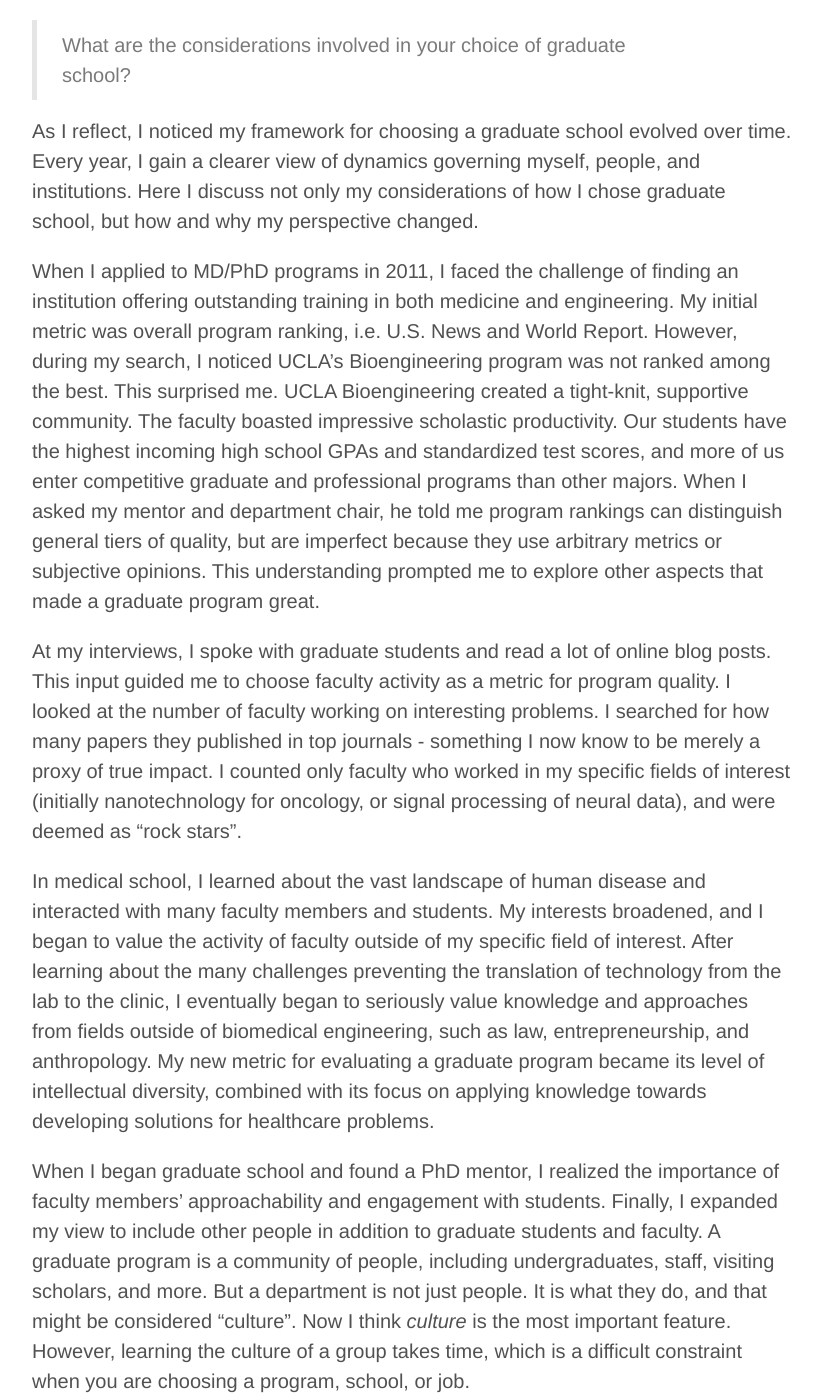
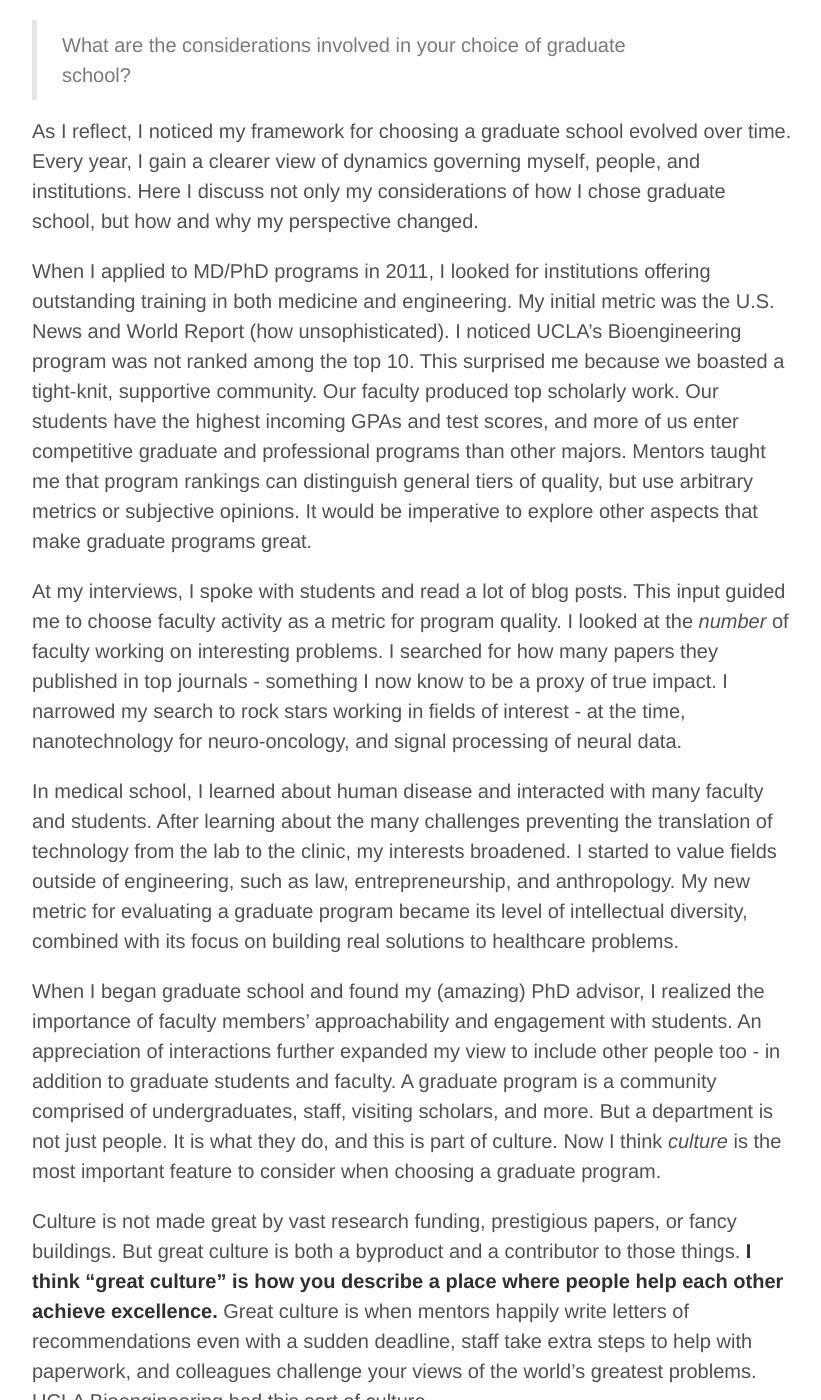
Before and after one commit to erikr/erikr.github.io, a Jekyll site: the page built from _posts/2014-11-03-culture.md, in a window 1280 px wide and 1400 px high, scrolled down 251 px. Shown: the whole window, without its empty margins (228-1049 px from the left). Built offline with Jekyll 4.4.1, drawn with Linux system fonts in a browser that asks for light colours; nearby versions of some CDN libraries; some of the changed text lies outside the part shown.

Commit message:
updated culture post

```diff
--- a/_posts/2014-11-03-culture.md
+++ b/_posts/2014-11-03-culture.md
@@ -4,20 +4,24 @@
 tags: tech, culture
 ---
 
-I was asked this question on a fellowship application:
+I am asked this question on countless fellowship applications:
 
 > What are the considerations involved in your choice of graduate school?
 
 As I reflect, I noticed my framework for choosing a graduate school evolved over time. Every year, I gain a clearer view of dynamics governing myself, people, and institutions. Here I discuss not only my considerations of how I chose graduate school, but how and why my perspective changed.
 
-When I applied to MD/PhD programs in 2011, I faced the challenge of finding an institution offering outstanding training in both medicine and engineering. My initial metric was overall program ranking, i.e. U.S. News and World Report. However, during my search, I noticed UCLA’s Bioengineering program was not ranked among the best. This surprised me. UCLA Bioengineering created a tight-knit, supportive community. The faculty boasted impressive scholastic productivity. Our students have the highest incoming high school GPAs and standardized test scores, and more of us enter competitive graduate and professional programs than other majors. When I asked my mentor and department chair, he told me program rankings can distinguish general tiers of quality, but are imperfect because they use arbitrary metrics or subjective opinions. This understanding prompted me to explore other aspects that made a graduate program great.
+When I applied to MD/PhD programs in 2011, I looked for institutions offering outstanding training in both medicine and engineering. My initial metric was the U.S. News and World Report (how unsophisticated). I noticed UCLA’s Bioengineering program was not ranked among the top 10. This surprised me because we boasted a tight-knit, supportive community. Our faculty produced top scholarly work. Our students have the highest incoming GPAs and test scores, and more of us enter competitive graduate and professional programs than other majors. Mentors taught me that program rankings can distinguish general tiers of quality, but use arbitrary metrics or subjective opinions. It would be imperative to explore other aspects that make graduate programs great.
 
-At my interviews, I spoke with graduate students and read a lot of online blog posts. This input guided me to choose faculty activity as a metric for program quality. I looked at the number of faculty working on interesting problems. I searched for how many papers they published in top journals - something I now know to be merely a proxy of true impact. I counted only faculty who worked in my specific fields of interest (initially nanotechnology for oncology, or signal processing of neural data), and were deemed as “rock stars”.
+At my interviews, I spoke with students and read a lot of blog posts. This input guided me to choose faculty activity as a metric for program quality. I looked at the *number* of faculty working on interesting problems. I searched for how many papers they published in top journals - something I now know to be a proxy of true impact. I narrowed my search to rock stars working in fields of interest - at the time, nanotechnology for neuro-oncology, and signal processing of neural data.
 
-In medical school, I learned about the vast landscape of human disease and interacted with many faculty members and students. My interests broadened, and I began to value the activity of faculty outside of my specific field of interest. After learning about the many challenges preventing the translation of technology from the lab to the clinic, I eventually began to seriously value knowledge and approaches from fields outside of biomedical engineering, such as law, entrepreneurship, and anthropology. My new metric for evaluating a graduate program became its level of intellectual diversity, combined with its focus on applying knowledge towards developing solutions for healthcare problems.
+In medical school, I learned about human disease and interacted with many faculty and students. After learning about the many challenges preventing the translation of technology from the lab to the clinic, my interests broadened. I started to value fields outside of engineering, such as law, entrepreneurship, and anthropology. My new metric for evaluating a graduate program became its level of intellectual diversity, combined with its focus on building real solutions to healthcare problems.
 
-When I began graduate school and found a PhD mentor, I realized the importance of faculty members' approachability and engagement with students. Finally, I expanded my view to include other people in addition to graduate students and faculty. A graduate program is a community of people, including undergraduates, staff, visiting scholars, and more. But a department is not just people. It is what they do, and that might be considered “culture”. Now I think *culture* is the most important feature. However, learning the culture of a group takes time, which is a difficult constraint when you are choosing a program, school, or job.
+When I began graduate school and found my (amazing) PhD advisor, I realized the importance of faculty members' approachability and engagement with students. An appreciation of interactions further expanded my view to include other people too - in addition to graduate students and faculty. A graduate program is a community comprised of undergraduates, staff, visiting scholars, and more. But a department is not just people. It is what they do, and this is part of culture. Now I think *culture* is the most important feature to consider when choosing a graduate program.
 
-Culture is not defined by research funding, prestigious papers, or fancy buildings. However, great culture leads to traditional metrics of academic success. My definition of great culture is the manner in which people help each other achieve excellence. Great culture is when mentors happily write letters of recommendations even with a sudden deadline, staff taking extra steps to help with paperwork, and colleagues challenging your views of the world’s greatest problems. This is something I loved about UCLA Bioengineering.
+Culture is not made great by vast research funding, prestigious papers, or fancy buildings. But great culture is both a byproduct and a contributor to those things. **I think "great culture" is how you describe a place where people help each other achieve excellence.** Great culture is when mentors happily write letters of recommendations even with a sudden deadline, staff take extra steps to help with paperwork, and colleagues challenge your views of the world’s greatest problems. UCLA Bioengineering had this sort of culture.
 
-Like any academic institution, Emory and Georgia Tech both have a long way to go before matching the level of "awesomeness" I see in tech. While I acknowledge tech culture has issues like diversity, I am inspired when I read about the positive parts of culture at Google, Facebook, Twitter, Yahoo, and Microsoft. I recommend [How Google Works](http://www.amazon.com/How-Google-Works-Eric-Schmidt/dp/1455582344), a book full of insights on management, vision, and culture. Think how you can improve your department, organization, or company culture.
+Startups and larger tech companies make a conscious effort to build great culture[^1]. Academia is widely understood to not do a great job at this, especially in medicine. I fear for the future of both scientific research and medicine. Most of my friends and colleagues are devoting their lives to those fields. Most importantly, patients' lives depend on the performance of clinicians working in teams. I challenge everyone, no matter what level of training, to a) learn about culture, team performance, and organizational leadership, and b) implement positive improvements, even if in small ways.
+
+---
+
+[^1]: I recommend [How Google Works](http://www.amazon.com/How-Google-Works-Eric-Schmidt/dp/1455582344), a book full of insights on management, vision, and culture. Think how you can improve your department, organization, or company culture.
```
